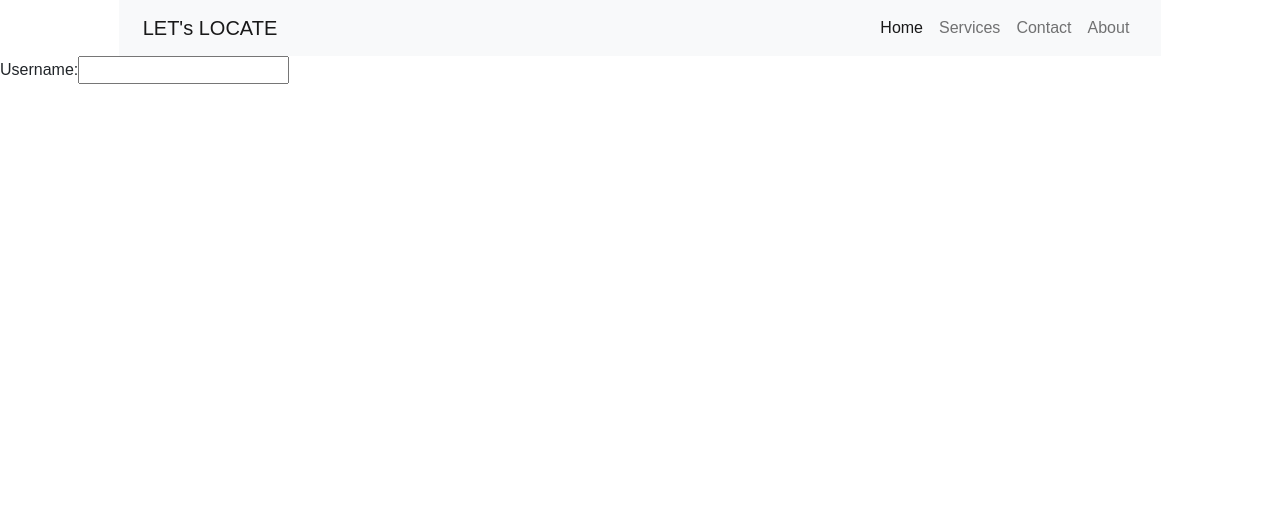
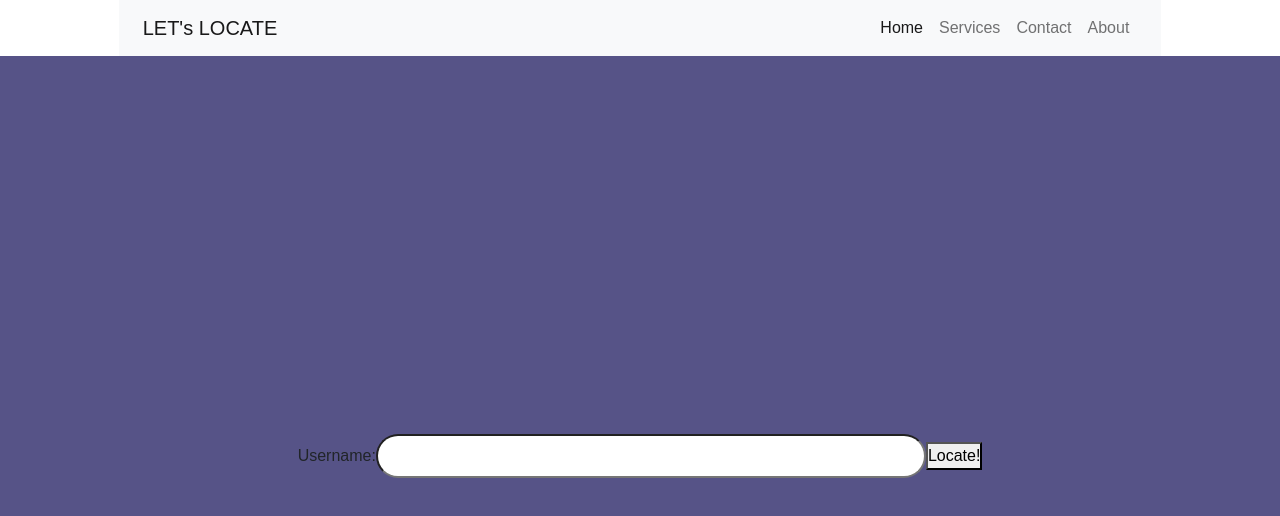
Before and after one commit to EkuDS1/twitter-user-locator, a React (Create React App) app in the folder interface/my-app/: page / in a window 1280 px wide. Shown: the top 516 px of the page. Built offline with nearby package versions, Linux system fonts and the light colour scheme; no server answers; a web font is replaced by a local one.

Commit message:
Response catered in front end

```diff
--- a/interface/my-app/src/Home.jsx
+++ b/interface/my-app/src/Home.jsx
@@ -5,21 +5,34 @@ import React,{ useEffect,useState } from 'react';
 const Home = () => {
 
 	const [getMessage,setMessage] = useState({})
+	const [username,setUsername] = useState('')
+	const [getCoordinates,setCoordinates] = useState({})
+	// const [getJSON, setJSON] = useState({})
+	useEffect(()=>{
+		console.log(getMessage.location)
+		console.log(getCoordinates.lat)
+		console.log(getCoordinates.long)
+		console.log(`Form Submitted,${username}`)
+	},[getMessage]);
 
-	useEffect(()=>{
-		axios.get('http://localhost:5000/Lord_Arse').then(response=>{
-			console.log("Success",response)
-			setMessage(response)
+	const handleSubmit = (e) =>{
+		axios.get(`http://localhost:5000/${username}`).then(response=>{
+			console.log("Success",response.data)
+			setMessage(response.data)
+			setCoordinates({"lat":response.data.lat[0],"long":response.data.long[0]})
 		}).catch(error =>{console.log(error)})
-	})
+		e.preventDefault();
+
+	}
 
   return (
-    <div>
-		<form>
-			<label>
+    <div className="wrapper">
+		<form onSubmit = {handleSubmit}>
+			<label >
 				Username:
-				<input type="text" name="username"/>
+				<input className="searchBox" type="text" onChange={(e)=>setUsername(e.target.value)} name="username"/>
 			</label>
+			<button type="submit">Locate!</button>
 		</form>
 	</div>
 
--- a/interface/my-app/src/index.css
+++ b/interface/my-app/src/index.css
@@ -4,6 +4,21 @@
     padding: 0;
     box-sizing: border-box;
     font-family: "muli", sans-serif;
+}
+.wrapper {
+    min-height:100vh;
+    display:flex;
+    background-color: #565387;
+    flex-direction: column;
+    justify-content: center;
+    align-items: center;
+}
+
+.searchBox{
+    width:550px;
+    height: 35px;
+    border-radius:25px;
+    padding: 20px
 }
 
 .navbar {
```
Also changed, not shown: 1 other file (tests, documents, lock files or other folders).
